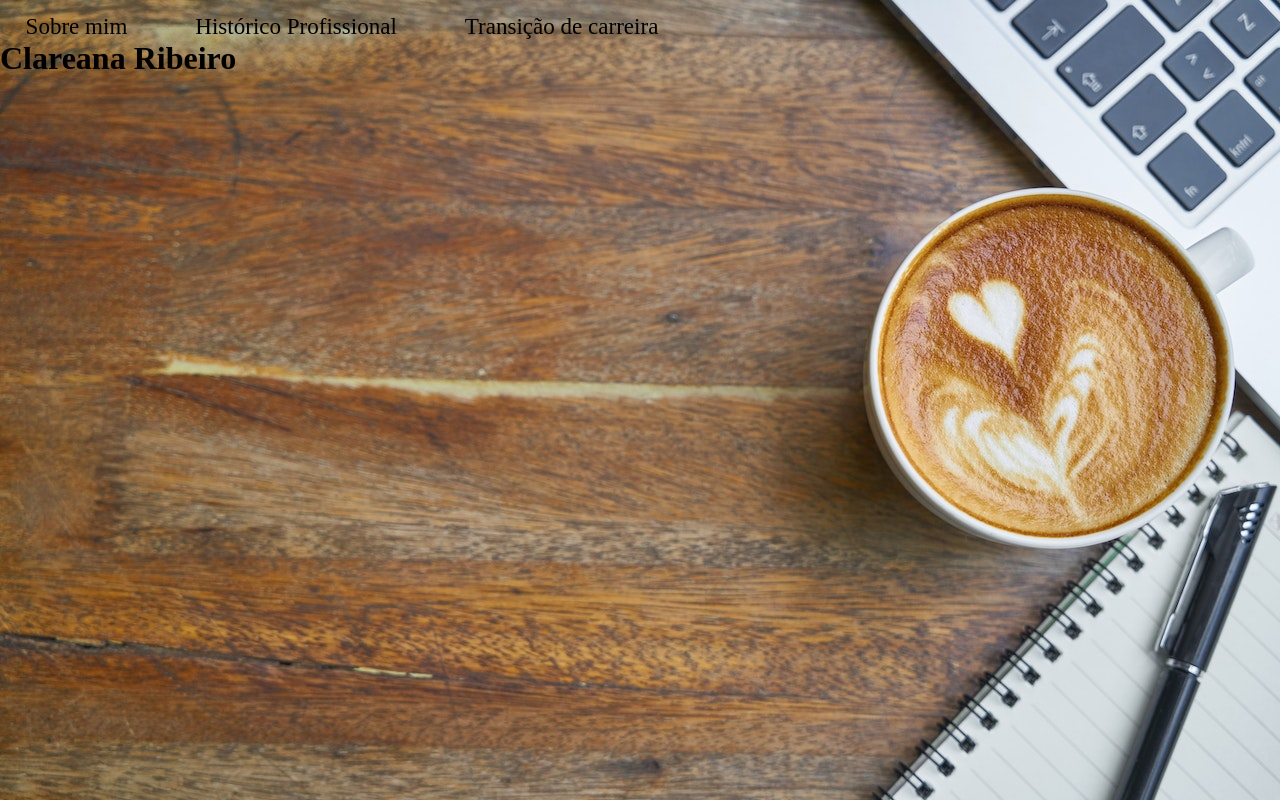
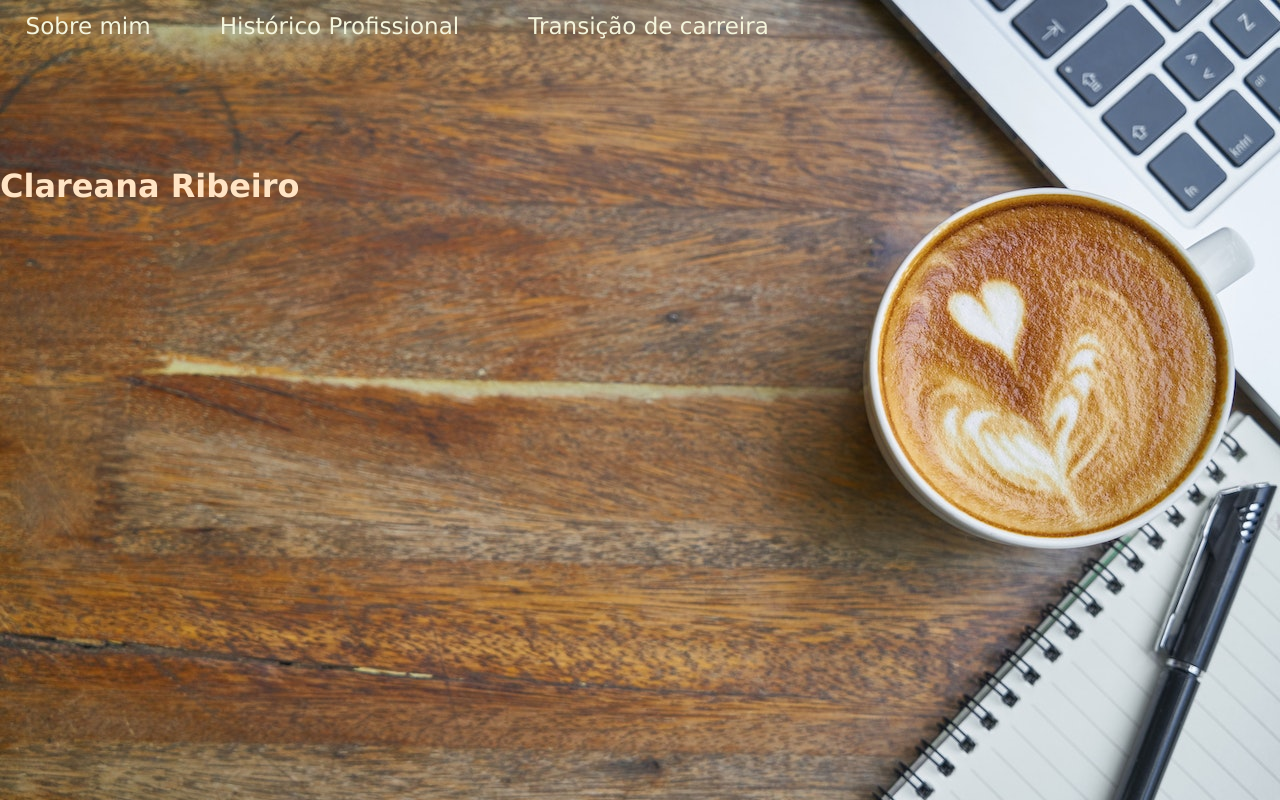
Before and after one commit to ClareanaRibeiro/MyPage, a website: page SRC/index.html in a window 1280 px wide. Drawn offline with Linux system fonts and the light colour scheme.

Commit message:
Ajustes CSS - Barra de navegação

```diff
--- a/SRC/style.css
+++ b/SRC/style.css
@@ -1,6 +1,7 @@
 *{
     padding: 0;
     margin: 0;
+    font-family: 'Lucida Sans', 'Lucida Sans Regular', 'Lucida Grande', 'Lucida Sans Unicode', Geneva, Verdana, sans-serif;
 }
 
 body{
@@ -22,8 +23,15 @@ nav ul li {
     margin-top: 1vw;
     cursor: pointer;
     font-size: 1.8vw;
+    color: beige;
   }
 
 #first{
 margin-left: 2vw;
 }
+
+h1{
+    color: bisque;
+    margin-right: 10vw;
+    margin-top: 10vw;
+}
```
